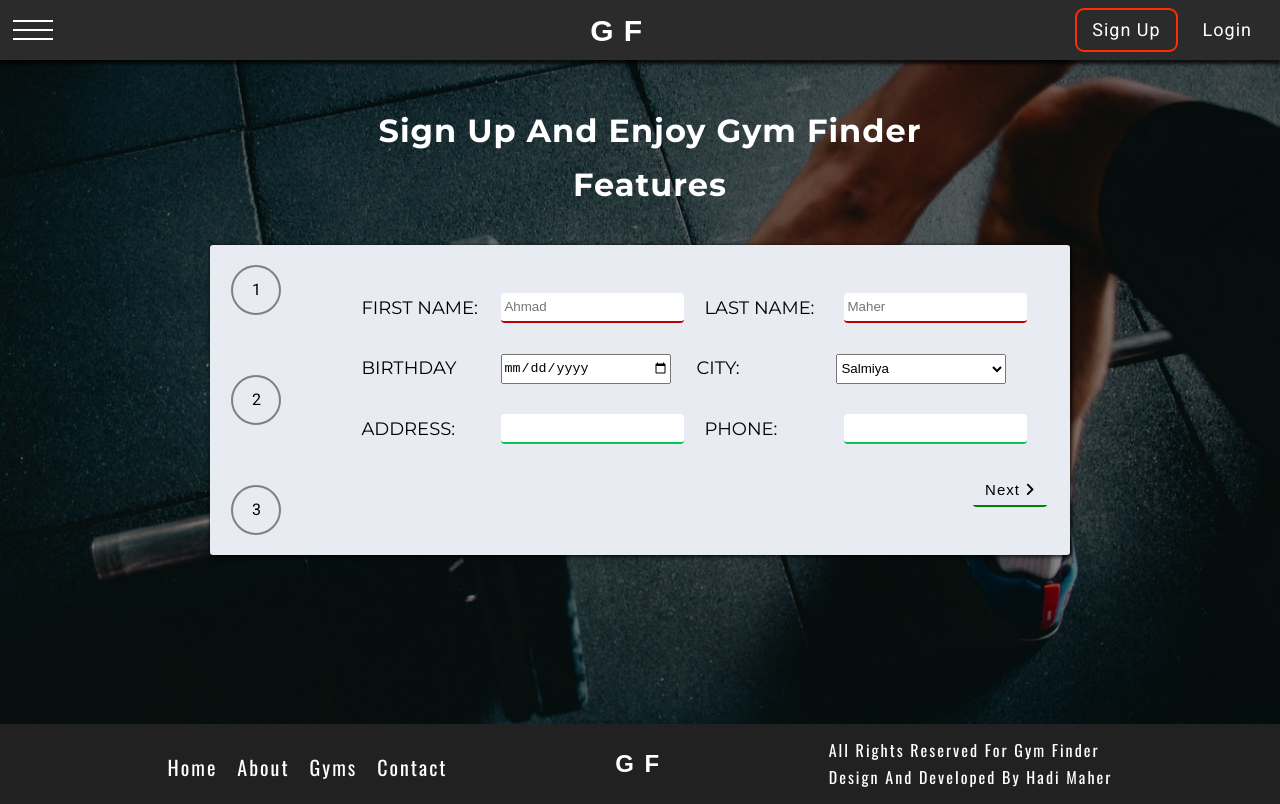
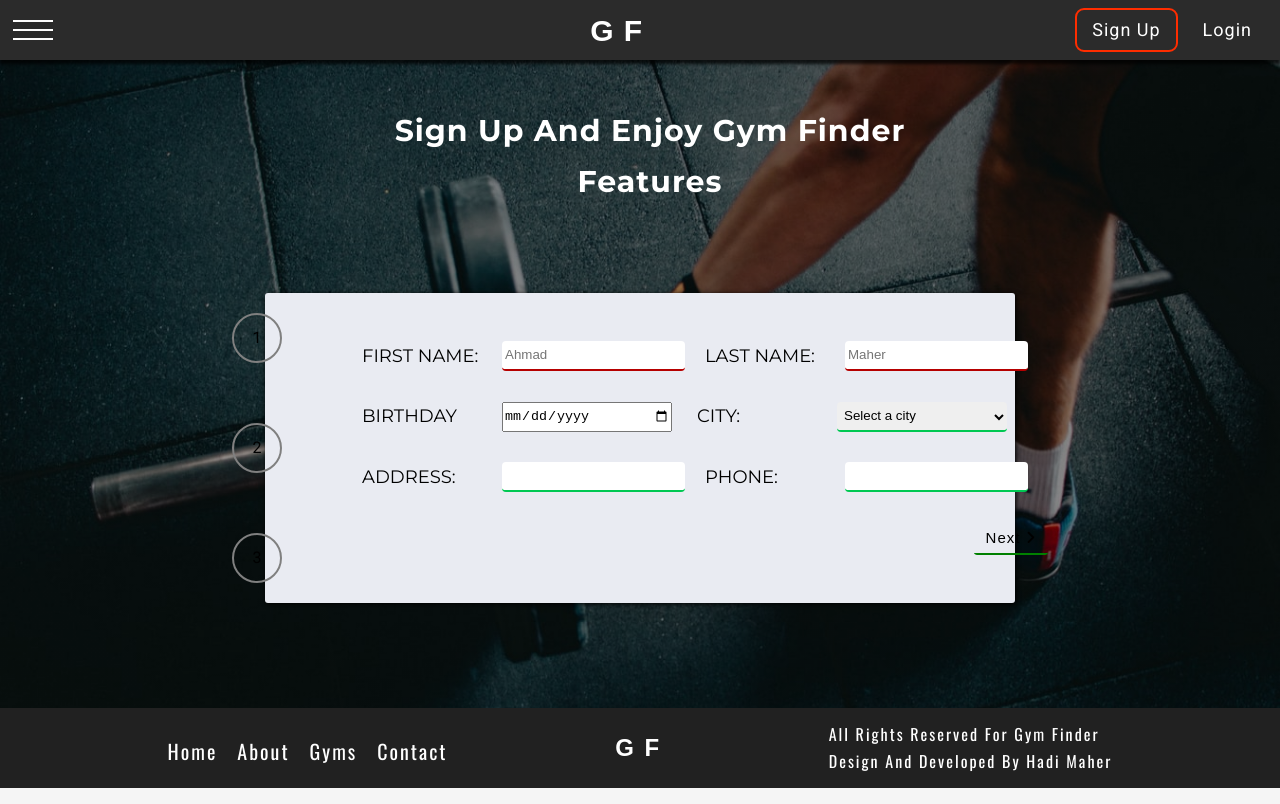
Before and after one commit to Hady207/Gym-Finder, a React (Create React App) app: page /signup in a window 1280 px wide. Built offline with nearby package versions, Linux system fonts and the light colour scheme; a web font is replaced by a local one.

Commit message:
new markup editing for signup

```diff
--- a/src/Signup.js
+++ b/src/Signup.js
@@ -8,7 +8,7 @@ function Signup() {
       <Nav regular />
       <main className="signup-main">
         <h1>Sign Up and Enjoy Gym finder features</h1>
-        <form className="form">
+        <form className="form__signup">
           <div className="signup__grid">
             <div className="signup__grid--left">
               <div className="signup__circle signup__circle--1">1</div>
@@ -49,10 +49,13 @@ function Signup() {
                   <input type="date" name="birthdate" id="birthdate" />
                   <label for="city">City: </label>
                   <select required id="city">
+                    <option selected disabled>
+                      Select a city
+                    </option>
                     <option>Salmiya</option>
-                    <option>Salmiya</option>
-                    <option>Salmiya</option>
-                    <option>Salmiya</option>
+                    <option>Hawally</option>
+                    <option>Farawanya</option>
+                    <option>Jahra</option>
                   </select>
                 </div>
                 <div className="signup__group">
@@ -133,21 +136,39 @@ function Signup() {
                 }`}
               >
                 <div className="signup__question">
-                  <p>Have you ever went to these gyms ?</p>
-                  <select required id="gym">
-                    <option>Golds Gym</option>
-                    <option>Iron Man</option>
-                    <option>Flex</option>
-                    <option>Fitness first me</option>
-                  </select>
+                  <p>Have you ever went to a gym ?</p>
+                  <div className="question__group">
+                    <input type="checkbox" />
+                    <select disabled required id="gym">
+                      <option selected disabled>
+                        Select A Gym
+                      </option>
+                      <option>Golds Gym</option>
+                      <option>Iron Man</option>
+                      <option>Flex</option>
+                      <option>Fitness first me</option>
+                    </select>
+                  </div>
                 </div>
                 <div className="signup__group">
                   <label for="weight">Weight</label>
-                  <input type="number" id="weight" />
+                  <input
+                    min="30"
+                    max="300"
+                    placeholder="60KG"
+                    type="number"
+                    id="weight"
+                  />
                 </div>
                 <div className="signup__group">
                   <label for="height">Height</label>
-                  <input type="number" id="height" />
+                  <input
+                    min="120"
+                    max="270"
+                    placeholder="180CM"
+                    type="number"
+                    id="height"
+                  />
                 </div>
                 <div className="signup__buttons">
                   <button
@@ -156,7 +177,9 @@ function Signup() {
                   >
                     <i class="fas fa-angle-left"></i> Prev
                   </button>
-                  <button className="signup__button--next">Signup</button>
+                  <button type="submit" className="signup__button--next">
+                    Signup
+                  </button>
                 </div>
               </div>
             </div>
--- a/src/sass/components/_form.scss
+++ b/src/sass/components/_form.scss
@@ -1,5 +1,5 @@
-.form {
-  width: 86rem;
+.form__signup {
+  width: calc(100% - 53rem);
   box-shadow: 1px 1px 5px 0px rgba(0, 0, 0, 9);
   background: rgb(233, 235, 242);
   padding: 2rem;
@@ -11,4 +11,8 @@
   left: 50%;
   transform: translate(-50%, -50%);
   border-radius: 3px;
+
+  @include respond(wide-screen) {
+    top: 56%;
+  }
 }
--- a/src/sass/pages/_signup.scss
+++ b/src/sass/pages/_signup.scss
@@ -4,8 +4,10 @@
   background-attachment: fixed;
   background-repeat: no-repeat;
   background-size: cover;
-
   height: 83vh;
+  @include respond(wide-screen) {
+    height: 81vh;
+  }
   h1 {
     font-family: $font-title;
     letter-spacing: 0.1rem;
@@ -17,17 +19,25 @@
     left: 50%;
     top: 15%;
     transform: translate(-50%, -15%);
+
+    @include respond(wide-screen) {
+      font-size: 3rem;
+    }
   }
 }
 
 .signup {
+  &__inputs {
+    width: 100%;
+  }
+
   &__inputs--1 {
     display: none;
   }
 
   &__grid {
     display: grid;
-    grid-template-columns: 6% 1fr;
+    grid-template-columns: 1fr 15fr;
     grid-gap: 8rem;
 
     &--left {
@@ -45,7 +55,6 @@
   }
 
   &__inputs--2 {
-    padding-top: 3rem;
     display: none;
     #email,
     #password,
@@ -53,6 +62,10 @@
       padding: 2rem;
       width: 33rem;
       font-size: 1.8rem;
+    }
+
+    .signup__group:not(:last-child) {
+      margin-bottom: 1.5rem;
     }
   }
 
@@ -102,7 +115,9 @@
     input[type="phone"],
     input[type="text"],
     input[type="email"],
-    input[type="password"] {
+    input[type="password"],
+    input[type="number"],
+    select {
       padding: 0.3rem;
       border-radius: 4px;
       height: 3rem;
@@ -123,6 +138,12 @@
     #birthdate {
       width: 17rem;
       height: 3rem;
+    }
+
+    #height,
+    #weight {
+      width: 7rem;
+      text-align: center;
     }
   }
 }
@@ -194,7 +215,7 @@
 .signup__question {
   margin-bottom: 3rem;
   #gym {
-    width: 94%;
+    width: 81%;
     padding: 0.5rem 0.5rem;
     border-radius: 4px;
     margin-top: 1rem;
@@ -210,3 +231,12 @@
 .signup__show {
   display: block;
 }
+
+.question__group {
+  display: flex;
+  align-items: center;
+  input {
+    height: 2rem;
+    width: 3rem;
+  }
+}
```
